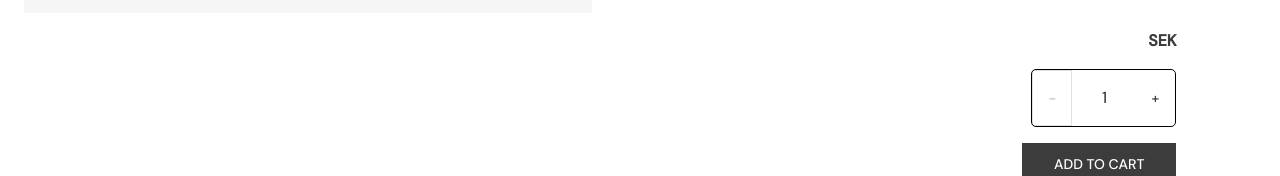
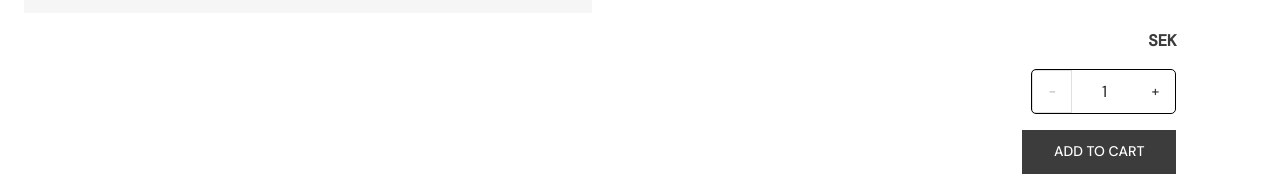
Before and after one commit to jesnagbg/react-webshop-ts-jenny-ellen-nat, a React (Vite) app: page /product/1 in a window 1280 px wide. Shown: the part 447-623 px from the top of the page. Built offline with nearby package versions, Linux system fonts and the light colour scheme.

Commit message:
Make quantity the same height as buy button

```diff
--- a/src/components/Quantity.tsx
+++ b/src/components/Quantity.tsx
@@ -87,6 +87,10 @@ const styledTextField = {
   '& *': {
     textAlign: 'center',
   },
+  '& input': {
+    height: '43px',
+    padding: '0',
+  },
   width: '4rem',
 };
 
```
